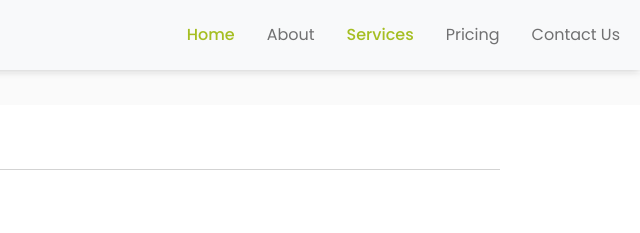
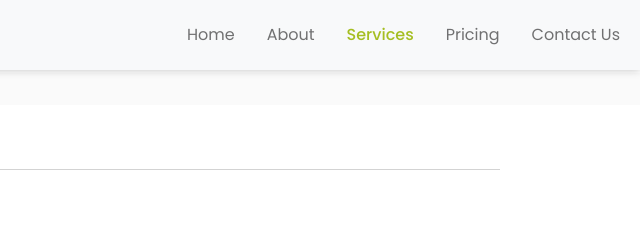
Before and after one commit to noorulhassan2625/health-fitness, a plain HTML site: page services.html in a window 1280 px wide. Shown: the top 233 px of the page, 640-1280 px from the left. Drawn offline with nearby package versions, Linux system fonts and the light colour scheme.

Commit message:
Add files via upload

```diff
--- a/services.html
+++ b/services.html
@@ -62,7 +62,7 @@
             <ul class="navbar-nav ms-auto mb-2 mb-lg-0">
               <li class="nav-item">
                 <a
-                  class="nav-link active"
+                  class="nav-link"
                   aria-current="page"
                   href="./index.html"
                   >Home</a
```
